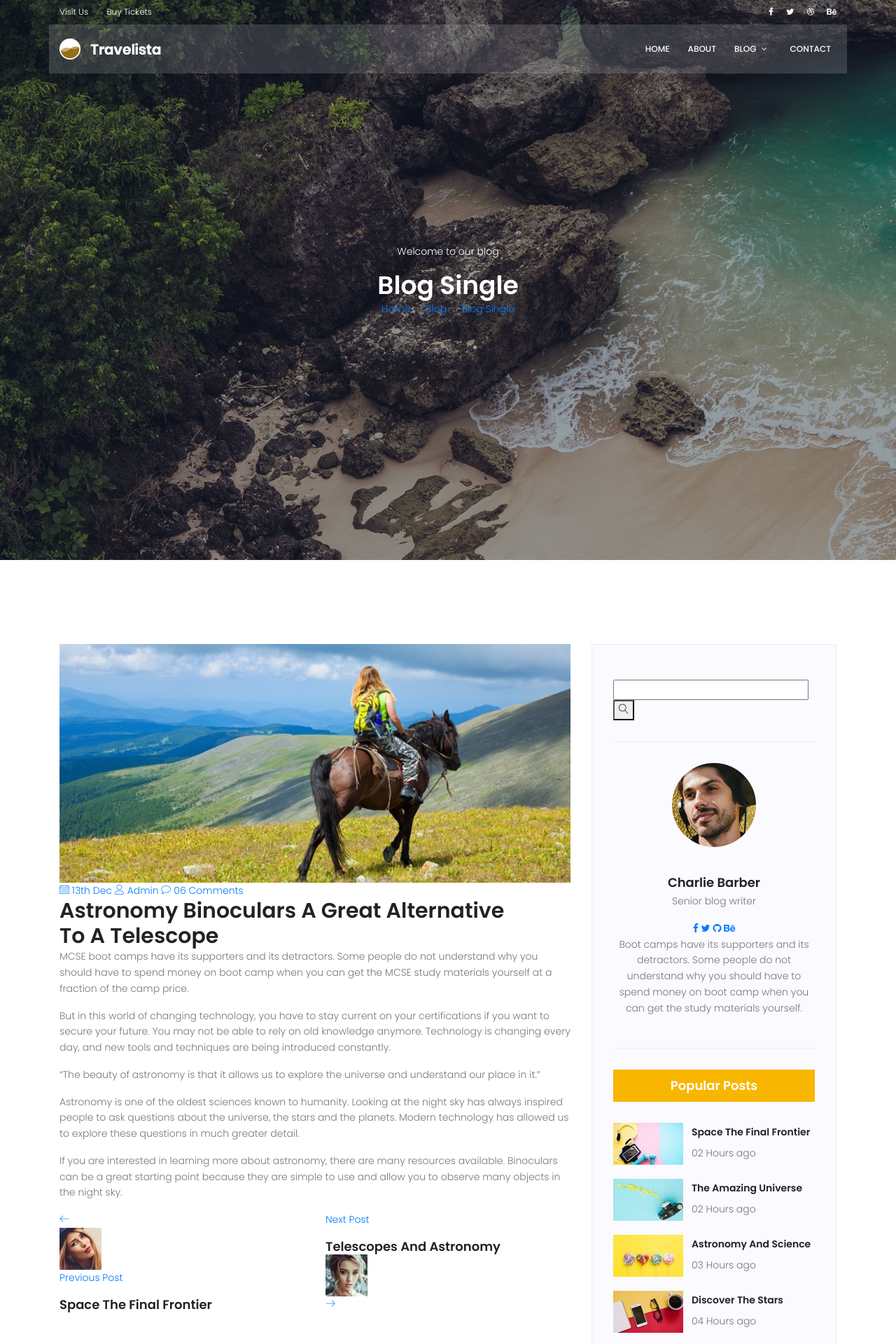
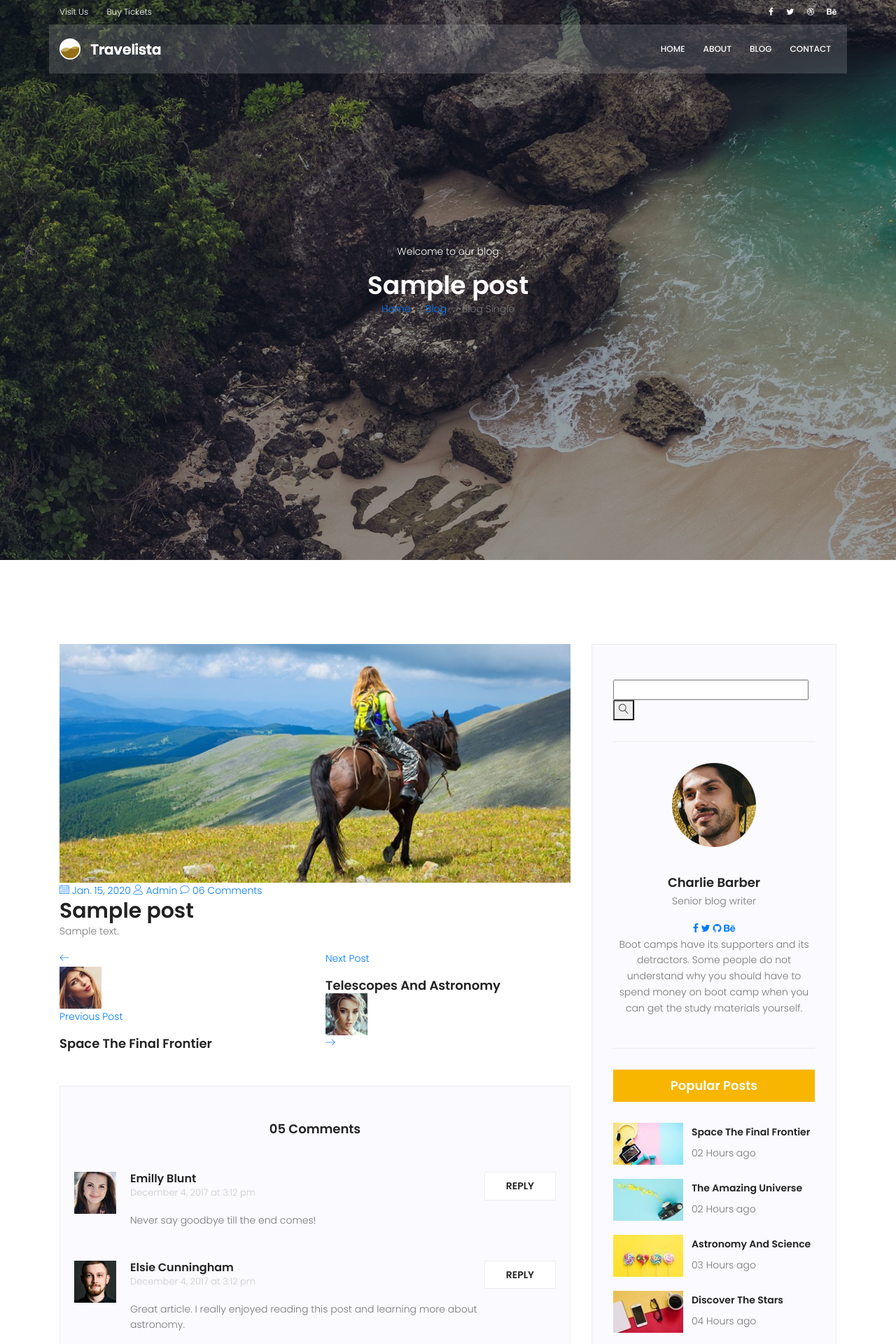
Before and after one commit to sajadzne/mysite, a Django app: template templates/blog/blog-single.html in a window 1280 px wide. Shown: the top 1920 px of the page at 70% size. Run offline with Django 5.2, Linux system fonts and the light colour scheme; the template is opened without the code that fills it: values that come from a table or form of the project are taken from there, others are empty; tables that the repository leaves empty hold one stand-in row (values such as "Sample post"); some libraries are stand-ins or nearby versions.

Commit message:
I have image field
i added image field in models.py

```diff
--- a/blog/admin.py
+++ b/blog/admin.py
@@ -7,8 +7,8 @@
 class PostAdmin(admin.ModelAdmin):
     date_hierarchy = "created_date"
     empty_value_display = "-empty-"
-    list_display = ("title","status","published_date","created_date")
-    list_filter =("status",)
+    list_display = ("title","author","status","published_date","created_date")
+    list_filter =("status","author")
     # ordering = ["-created_date"]
     search_fields = ["title","content"]
 
--- a/blog/models.py
+++ b/blog/models.py
@@ -1,10 +1,11 @@
 from django.db import models
+from django.contrib.auth.models import User
 
 # Create your models here.
 
 class Post(models.Model):
-    # author
-    # image
+    author = models.ForeignKey(User,on_delete=models.SET_NULL,null=True)
+    image = models.ImageField(upload_to="blog/",default="blog/default.jpg")
     title = models.CharField(max_length=(255))
     content = models.TextField()
     # category
--- a/blog/urls.py
+++ b/blog/urls.py
@@ -6,7 +6,7 @@
 
 urlpatterns = [
     path('', blog_View, name='index'),
-    path('single/', blog_single, name='single'),
-    path('post-<int:pid>', test, name='test'),
+    path('<int:pid>/', blog_single, name='single'),
+    # path('post-<int:pid>', test, name='test'),
 
 ]
--- a/requirements.txt
+++ b/requirements.txt
@@ -2,3 +2,4 @@
 Django==5.2
 sqlparse==0.6.0
 tzdata==2026.3
+pillow==12.3.0
--- a/templates/base.html
+++ b/templates/base.html
@@ -95,25 +95,9 @@
                             <a href="{% url 'website:about' %}">About</a>
                         </li>
 
-                        <!-- Blog With Submenu -->
-                        <li class="menu-has-children">
-
+                        <!-- Blog -->
+                        <li>
                             <a href="{% url 'blog:index' %}">Blog</a>
-
-                            <ul>
-                                <li>
-                                    <a href="{% url 'blog:index' %}">
-                                        Blog Home
-                                    </a>
-                                </li>
-
-                                <li>
-                                    <a href="{% url 'blog:single' %}">
-                                        Blog Single
-                                    </a>
-                                </li>
-                            </ul>
-
                         </li>
 
 
--- a/templates/blog/blog-single.html
+++ b/templates/blog/blog-single.html
@@ -13,19 +13,20 @@
 				<div class="banner-content text-center">
 					<p class="text-white">Welcome to our blog</p>
 
-					<h1 class="text-white">Blog Single</h1>
+					<h1 class="text-white">{{post.title}}</h1>
 
 					<div class="bread-crumb">
 						<a href="{% url 'website:index' %}">Home</a>
 						<span class="lnr lnr-arrow-right"></span>
+
 						<a href="{% url 'blog:index' %}">Blog</a>
 						<span class="lnr lnr-arrow-right"></span>
-						<a href="{% url 'blog:single' %}">Blog Single</a>
+
+						<span>Blog Single</span>
 					</div>
 				</div>
 			</div>
 		</div>
-	</div>
 </section>
 <!-- End banner Area -->
 
@@ -48,7 +49,7 @@
 						<div class="blog-meta">
 							<a href="#">
 								<span class="lnr lnr-calendar-full"></span>
-								13th Dec
+								{{ post.published_date }}
 							</a>
 
 							<a href="#">
@@ -63,46 +64,11 @@
 						</div>
 
 						<h2>
-							Astronomy Binoculars A Great Alternative
-							<br>
-							To A Telescope
+							{{ post.title }}
 						</h2>
 
 						<p>
-							MCSE boot camps have its supporters and its detractors.
-							Some people do not understand why you should have to spend
-							money on boot camp when you can get the MCSE study materials
-							yourself at a fraction of the camp price.
-						</p>
-
-						<p>
-							But in this world of changing technology, you have to stay
-							current on your certifications if you want to secure your
-							future. You may not be able to rely on old knowledge anymore.
-							Technology is changing every day, and new tools and
-							techniques are being introduced constantly.
-						</p>
-
-						<blockquote>
-							<p>
-								“The beauty of astronomy is that it allows us to explore
-								the universe and understand our place in it.”
-							</p>
-						</blockquote>
-
-						<p>
-							Astronomy is one of the oldest sciences known to humanity.
-							Looking at the night sky has always inspired people to ask
-							questions about the universe, the stars and the planets.
-							Modern technology has allowed us to explore these questions
-							in much greater detail.
-						</p>
-
-						<p>
-							If you are interested in learning more about astronomy,
-							there are many resources available. Binoculars can be a
-							great starting point because they are simple to use and
-							allow you to observe many objects in the night sky.
+							{{post.content}}
 						</p>
 
 					</div>
```
Also changed, not shown: blog/views.py (+5 -2 lines), templates/blog/blog-home.html (+11 -11 lines), blog/migrations/0003_alter_post_options_post_author.py (added), blog/migrations/0004_post_image.py (added), media/blog/cat-widget2.jpg (added), media/blog/default.jpg (added), media/blog/feature-img2.jpg (added).
